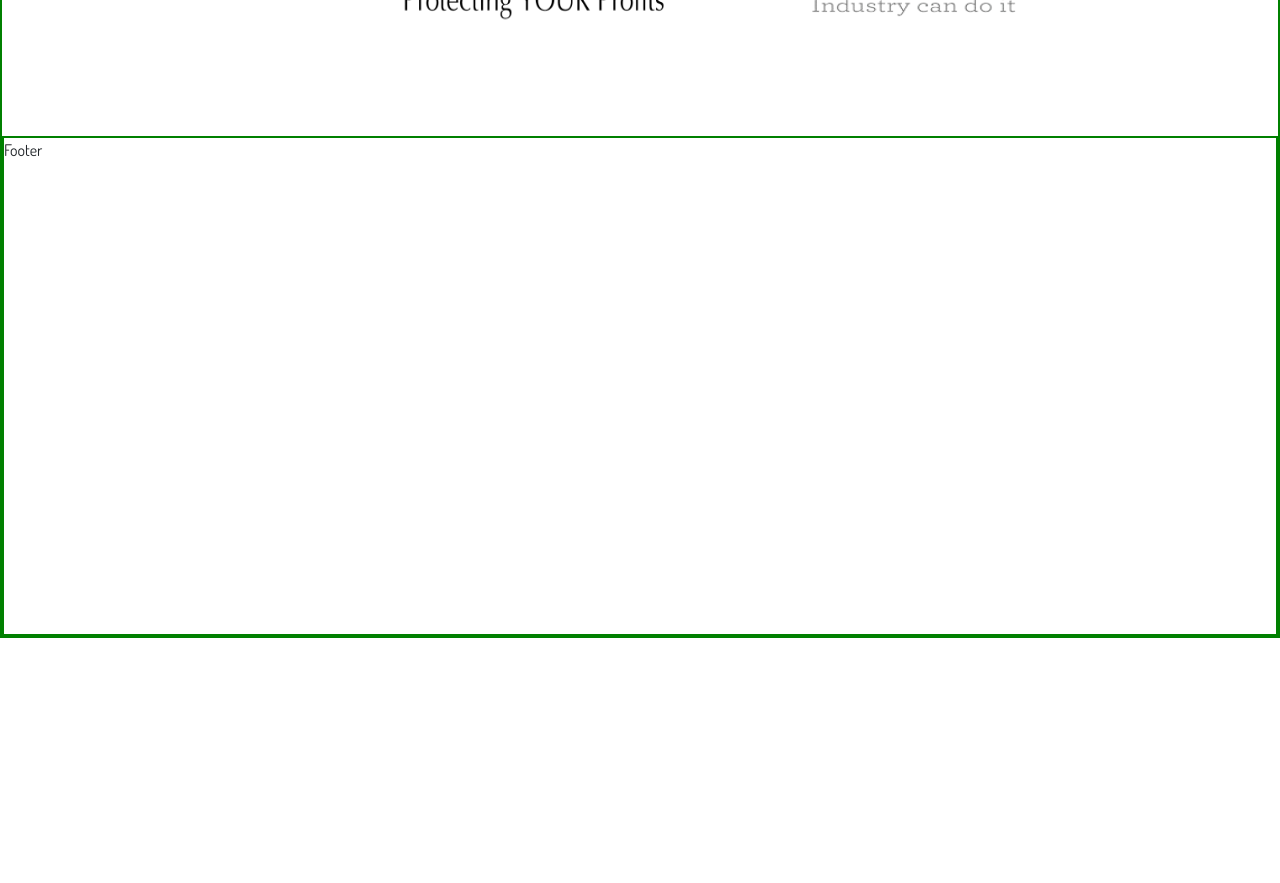
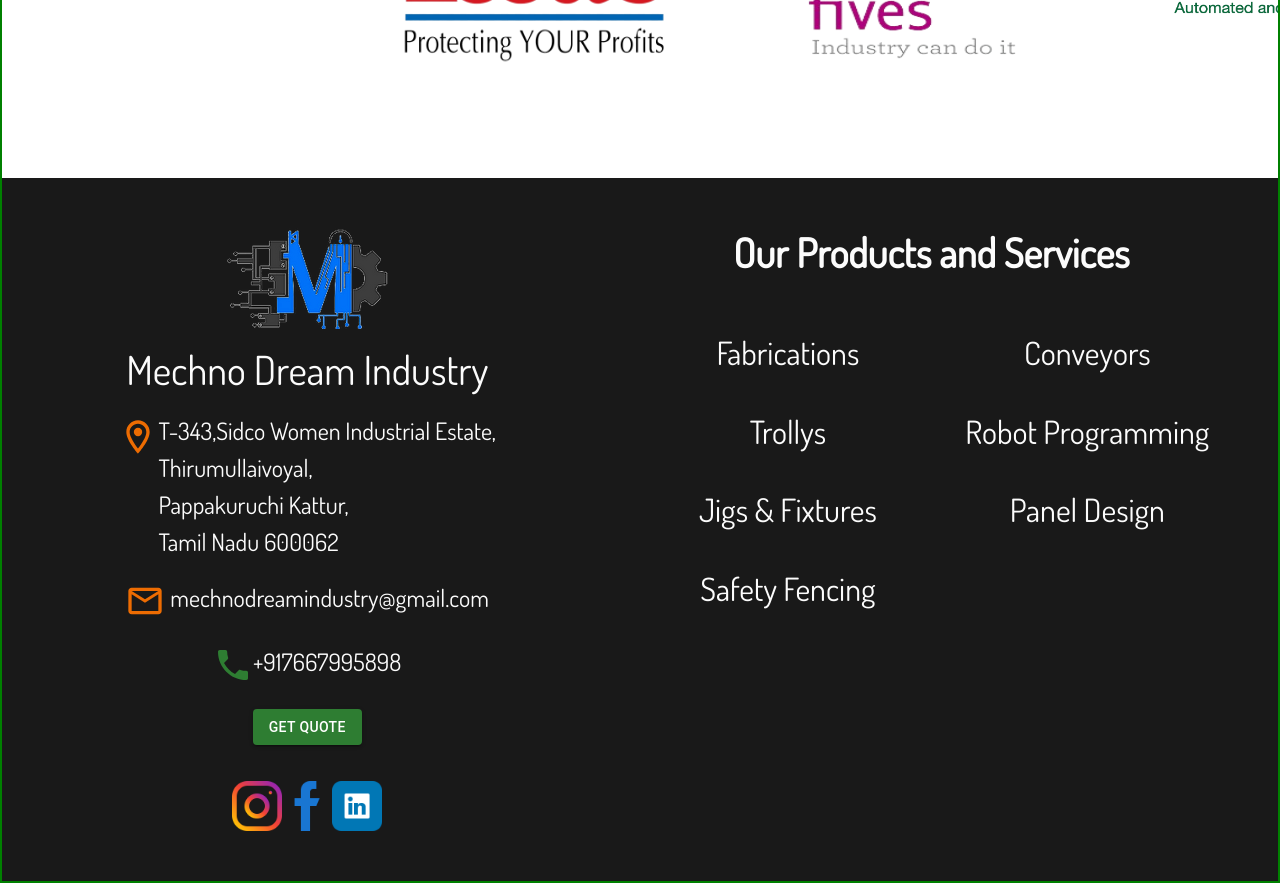
Before and after one commit to Selvam6994/mechno_clientside_update, a React (Vite) app: page / in a window 1280 px wide. Shown: the part 1720-2603 px from the top of the page. Before the commit the page ends 2358 px from the top, so only its background shows below. Built offline with nearby package versions, Linux system fonts and the light colour scheme.

Commit message:
footer section added

```diff
--- a/src/About.jsx
+++ b/src/About.jsx
@@ -100,11 +100,11 @@ function About() {
             elevation={16}
             style={{ borderRadius: "20px" }}
           >
-            <h1>
-              <b style={{ color: "blue" }}>About Us</b>
+            <h1 style={{ color: "blue",margin:"20px 50px 10px 50px" }}>
+              <b >About Us</b>
             </h1>
             <p>
-              <h2 style={{margin:"0 50px 0 50px"}}>
+              <h2 style={{margin:"10px 50px 10px 50px"}}>
                 Mechno Dream Industry is a Young, Efficient and Passionate
                 workstation where all your industrial dreams would be brought
                 into reality. The organization is established with the moto of
--- a/src/App.css
+++ b/src/App.css
@@ -257,7 +257,6 @@
 /* View Images */
 .viewImages{
   position: fixed;
-
   width: 100%;
   min-width: 280px;
   height: 100vh;
@@ -274,10 +273,63 @@
 
 /* footer section */
 .footer {
-  border: 2px solid green;
-  background-color: rgba(255,255,255,0.8);
+  background-color: rgba(0,0,0,0.9);
   margin: 100px 0 0 0;
   width: 100%;
-  height: 500px;
+  height: fit-content;
+  min-width: 280px;
+  display: flex;
+  flex-wrap: wrap;
+  color: rgb(252, 252, 252);
+}
+/* footer address section */
+.contactDetails{
+  width: 40%;
+  min-width: 280px;
+  height: 100%;
+  display: flex;
+  flex-direction: column;
+  justify-content: center;
+  align-items: center;
+  gap: 1rem;
+  margin: 50px;
+}
+/* under conact details div */
+.locationDiv{
+  display: flex;
+  flex-wrap: wrap;
+}
+
+.ourServicesDiv{
+  width: 50%;
+  min-width: 280px;
+  margin-top: 50px ;
+  display: flex;
+  flex-direction: column;
+  align-items: center;
+  flex-wrap: wrap;
+}
+
+/* sub div of ourservices */
+.buttonDiv{
+  width: 100%;
+  height: fit-content;
+  min-width: 280px;
+  display: flex;
+  margin: 50px 0 0 0;
+flex-wrap: wrap;
+}
+/* sib div 1 of buttonDiv */
+.servicesDiv{
+  width: 50%;
+  min-width: 280px;
+  display: flex;
+  flex-direction: column;
+  align-items: center;
+  gap: 2rem;
+}
+/* sib div 2 of buttonDiv */
+.AutomationDiv{
+  width: 50%;
   min-width: 280px;
 }
--- a/src/Footer.jsx
+++ b/src/Footer.jsx
@@ -5,12 +5,11 @@ import faceBook from "../src/assets/Images/Social Icons/facebook.png";
 import linkedin from "../src/assets/Images/Social Icons/linkedin.png";
 import Button from "@mui/material/Button";
 import { Link } from "react-router-dom";
-
-
+import LocationOnOutlinedIcon from "@mui/icons-material/LocationOnOutlined";
+import MailOutlineIcon from "@mui/icons-material/MailOutline";
+import LocalPhoneIcon from "@mui/icons-material/LocalPhone";
 
 function Footer() {
-
-
   const socialMedia = [
     {
       name: "Instagram",
@@ -29,8 +28,72 @@ function Footer() {
     },
   ];
   return (
-    <div className='footer'>Footer</div>
-  )
+    <div className="footer">
+      <div className="contactDetails">
+        <img className="logo" src={logo}></img>
+        <h1>Mechno Dream Industry</h1>
+        <div className="locationDiv">
+          <div>
+            <LocationOnOutlinedIcon color="warning" sx={{ fontSize: 40 }} />
+          </div>
+          <div>
+            <h4>T-343,Sidco Women Industrial Estate,</h4>
+            <h4>Thirumullaivoyal,</h4>
+            <h4>Pappakuruchi Kattur,</h4>
+            <h4>Tamil Nadu 600062</h4>
+          </div>
+        </div>
+        <h4>
+          <MailOutlineIcon color="warning" sx={{ fontSize: 40 }} />{" "}
+          mechnodreamindustry@gmail.com
+        </h4>
+        <h4>
+          <LocalPhoneIcon color="success" sx={{ fontSize: 40 }} />
+          +917667995898
+        </h4>
+        <Link to="/quotation">
+          {" "}
+          <Button variant="contained" color="success">
+            Get Quote
+          </Button>
+        </Link>
+        <div className="socialMediaSection">
+          {socialMedia.map((media) => (
+            <a href={media.link} target={"_blank"}>
+              <img
+                style={{
+                  width: "50px",
+                  margin: "20px 0 0 0",
+                }}
+                src={media.icon}
+                alt={media.name}
+              />
+            </a>
+          ))}
+        </div>
+      </div>
+      <div className="ourServicesDiv">
+        <h1>
+          <b>Our Products and Services</b>
+        </h1>
+        <div className="buttonDiv">
+          <ul className="servicesDiv">
+            <h2>Fabrications</h2>
+            <h2>Trollys</h2>
+            <h2>Jigs & Fixtures</h2>
+            <h2>Safety Fencing</h2>
+          </ul>
+          <div className="AutomationDiv">
+            <ul className="servicesDiv">
+              <h2>Conveyors</h2>
+              <h2>Robot Programming</h2>
+              <h2>Panel Design</h2>
+            </ul>
+          </div>
+        </div>
+      </div>
+    </div>
+  );
 }
 
-export default Footer
+export default Footer;
--- a/src/Homepage.jsx
+++ b/src/Homepage.jsx
@@ -1,4 +1,4 @@
-import React from "react";
+import React, { useRef } from "react";
 import Carousel from "react-bootstrap/Carousel";
 import "bootstrap/dist/css/bootstrap.min.css";
 import caroselImage1 from "../src/assets/Images/Carousel Images/Carosel image1.webp";
@@ -11,6 +11,12 @@ import { motion } from "framer-motion";
 
 function Homepage() {
   const movibleNavWidth = useMediaQuery("(min-width:470px)");
+
+  const ref = useRef(null);
+
+  const handleClick = () => {
+    ref.current?.scrollIntoView({behavior: 'smooth'});
+  };
 
   const imageAndCaption = [
     {
@@ -65,13 +71,15 @@ function Homepage() {
                   {elements.caption}
                 </p>
 
-                <Button variant="contained">Get in Touch</Button>
+                <Button variant="contained"  onClick={handleClick}>Explore</Button>
               </motion.div>
             </Carousel.Caption>
           </Carousel.Item>
         ))}
       </Carousel>
-      <About></About>
+      <div ref={ref}>
+      <About ></About>
+      </div>
     </div>
   );
 }
--- a/src/Navbar.jsx
+++ b/src/Navbar.jsx
@@ -70,7 +70,7 @@ function Navbar() {
                 : { fontSize: "30px", margin: "0 0 0 10px" }
             }
           >
-           <span>Mechno Dream Industry</span>
+           <span>M</span><span>echno </span>D<span>ream </span>I<span>ndustry</span>
           </span>
         </div>
         {navOptionWidth == true ? (
```
Lines whose indentation alone changed are shown as unchanged.
